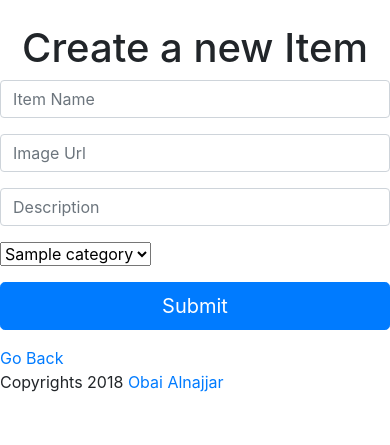
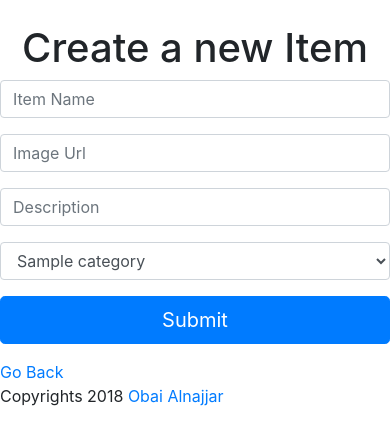
Before and after one commit to 0bai/ItemsCatalog, a Flask app: page /items/new in a window 390 px wide. Shown: the part 70-515 px from the top of the page. Run offline with Flask 2, Linux system fonts and the light colour scheme; the visitor is signed in with stand-in values (Sample User, id 1); tables that the repository leaves empty hold one stand-in row (values such as "Sample post"); parts of the project's set-up code (start-up, migrations or seed data) failed here and were passed over; some libraries are stand-ins or nearby versions.

Commit message:
Fixed responsiveness issues

```diff
--- a/templates/item/edit.html
+++ b/templates/item/edit.html
@@ -21,7 +21,7 @@
                                value="{{ item.description }}">
                     </div>
                     <div class=" form-group">
-                        <select id="category" name="category">
+                        <select id="category" name="category" class="form-control">
                             {% for cat in categories %}
                                 {% if  cat.id == category.id %}
                                     <option value="{{ category.id }}" selected="selected">{{ category.name }}</option>
--- a/templates/item/new.html
+++ b/templates/item/new.html
@@ -18,7 +18,7 @@
                         <input class="form-control" type="text" placeholder="Description" name="description">
                     </div>
                     <div class="form-group">
-                        <select id="category" name="category">
+                        <select id="category" name="category" class="form-control">
                             {% for cat in categories %}
                                 <option value="{{ cat.id }}">{{ cat.name }}</option>
                             {% endfor %}
```
